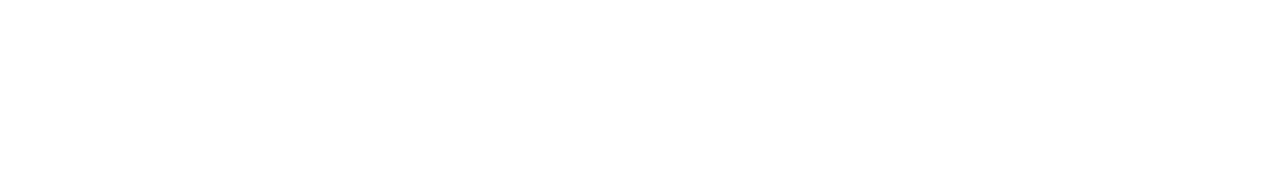
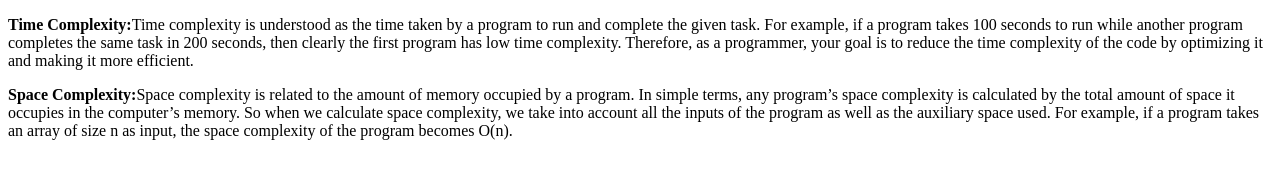
Before and after one commit to acciojob/time-and-space-complexity-rahul-sahadevan, a website: page main.html in a window 1280 px wide. Drawn offline with Linux system fonts and the light colour scheme.

Commit message:
created a submission

```diff
--- a/main.html
+++ b/main.html
@@ -7,6 +7,9 @@
 </head>
 
 <body>
+	<p><strong>Time Complexity:</strong>Time complexity is understood as the time taken by a program to run and complete the given task. For example, if a program takes 100 seconds to run while another program completes the same task in 200 seconds, then clearly the first program has low time complexity. Therefore, as a programmer, your goal is to reduce the time complexity of the code by optimizing it and making it more efficient. </p>
+	<p><strong>Space Complexity:</strong>Space complexity is related to the amount of memory occupied by a program. In simple terms, any program’s space complexity is calculated by the total amount of space it occupies in the computer’s memory. So when we calculate space complexity, we take into account all the inputs of the program as well as the auxiliary space used. For example, if a program takes an array of size n as input, the space complexity of the program becomes O(n).</p>
+
 	<!-- the entire body must be written by student -->
     <script type="text/javascript" src="./script.js">
 </script>
```
